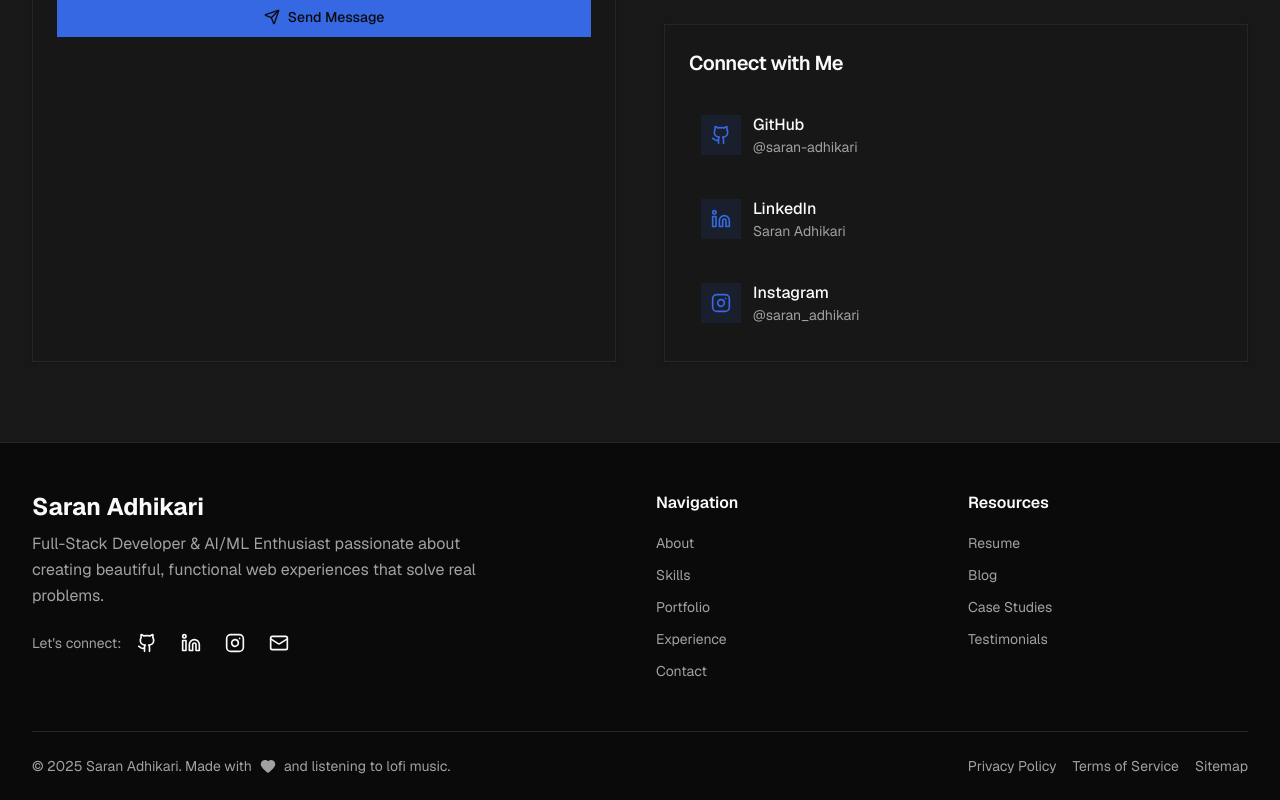
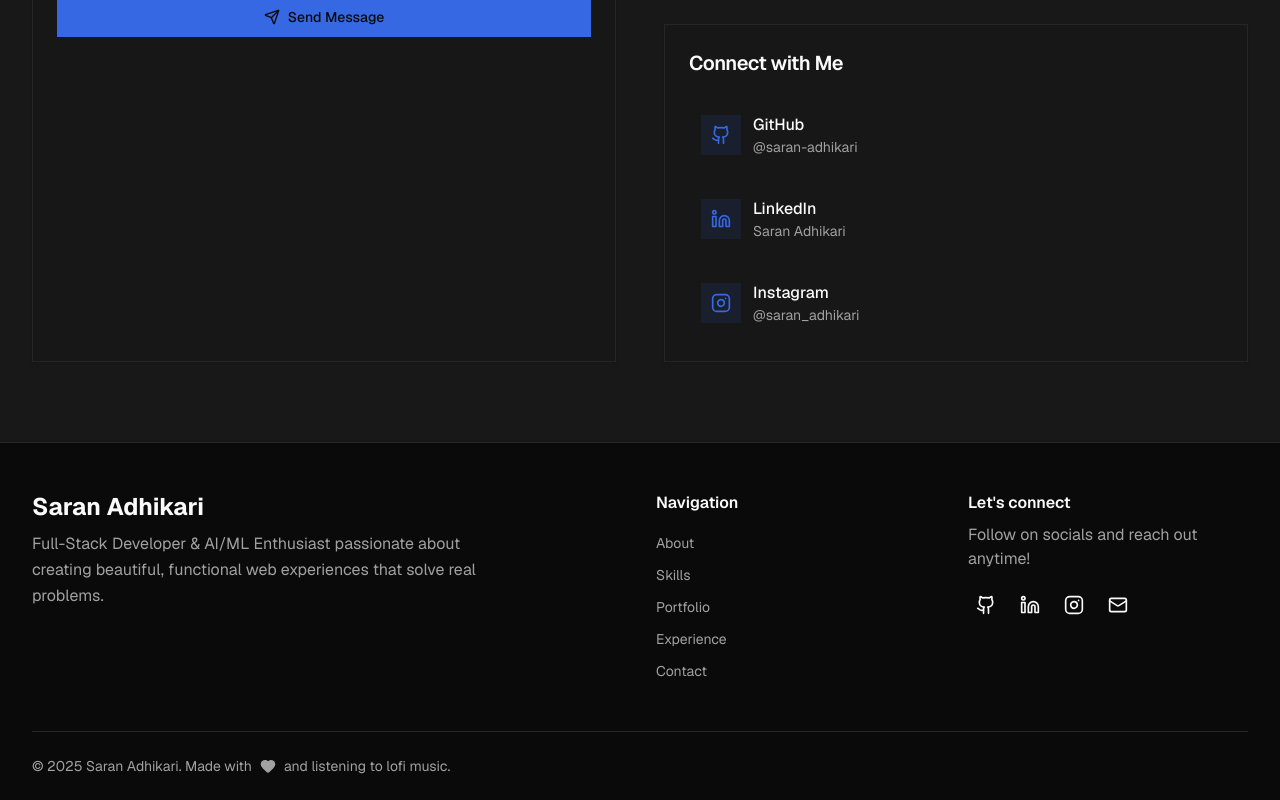
Before and after one commit to saran-adhikari/portfolio, a Next.js app in the folder project-portfolio/: page / in a window 1280 px wide. Shown: the part 8638-9438 px from the top of the page. Built offline with nearby package versions, Linux system fonts and the light colour scheme.

Commit message:
updated footer section

```diff
--- a/project-portfolio/src/app-components/footer.tsx
+++ b/project-portfolio/src/app-components/footer.tsx
@@ -64,24 +64,7 @@ export function Footer() {
               </p>
             </div>
 
-            <div className="flex items-center gap-2">
-              <span className="text-sm text-muted-foreground">Let&apos;s connect:</span>
-              <div className="flex gap-2">
-                {socialLinks.map((social) => (
-                  <Button
-                    key={social.label}
-                    variant="ghost"
-                    size="sm"
-                    className="h-9 w-9 p-0 hover:bg-accent hover:text-accent-foreground"
-                    asChild
-                  >
-                    <a href={social.href} target="_blank" rel="noopener noreferrer" aria-label={social.label}>
-                      {social.icon}
-                    </a>
-                  </Button>
-                ))}
-              </div>
-            </div>
+
           </div>
 
           {/* Navigation Links */}
@@ -98,18 +81,28 @@ export function Footer() {
             </ul>
           </div>
 
-          {/* Resources */}
+
           <div className="space-y-4">
-            <h4 className="font-semibold text-foreground">Resources</h4>
-            <ul className="space-y-2">
-              {footerLinks.resources.map((link) => (
-                <li key={link.label}>
-                  <a href={link.href} className="text-muted-foreground hover:text-foreground transition-colors text-sm">
-                    {link.label}
-                  </a>
-                </li>
-              ))}
-            </ul>
+
+            <span className="font-semibold text-foreground">Let&apos;s connect</span>
+            <p className="text-muted-foreground mb-2 py-2">
+              Follow on socials and reach out anytime!
+            </p>
+              <div className="flex gap-2">
+                {socialLinks.map((social) => (
+                  <Button
+                    key={social.label}
+                    variant="ghost"
+                    size="sm"
+                    className="h-9 w-9 p-0 hover:bg-accent hover:text-accent-foreground"
+                    asChild
+                  >
+                    <a href={social.href} target="_blank" rel="noopener noreferrer" aria-label={social.label}>
+                      {social.icon}
+                    </a>
+                  </Button>
+                ))}
+              </div>
           </div>
         </div>
 
@@ -124,7 +117,7 @@ export function Footer() {
               </div>
 
               {/* Right side */}
-              <div className="flex flex-wrap justify-center md:justify-end gap-4 text-sm text-muted-foreground">
+              {/* <div className="flex flex-wrap justify-center md:justify-end gap-4 text-sm text-muted-foreground">
                 <a href="#" className="hover:text-foreground transition-colors">
                   Privacy Policy
                 </a>
@@ -134,7 +127,7 @@ export function Footer() {
                 <a href="#" className="hover:text-foreground transition-colors">
                   Sitemap
                 </a>
-              </div>
+              </div> */}
             </div>
           </div>
 
```
